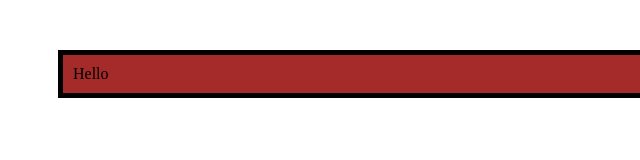
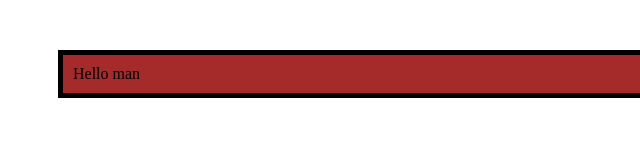
Before and after one commit to Tamilselvan1812/Box-model, a plain HTML site: page index.html in a window 1280 px wide. Shown: the full height of the page, 0-640 px from the left. Drawn offline with Linux system fonts and the light colour scheme.

Commit message:
added man

```diff
--- a/index.html
+++ b/index.html
@@ -7,6 +7,6 @@
     <link rel="stylesheet" href="style.css">
 </head>
 <body>
-    <main>Hello</main>
+    <main>Hello man</main>
 </body>
 </html>
```
